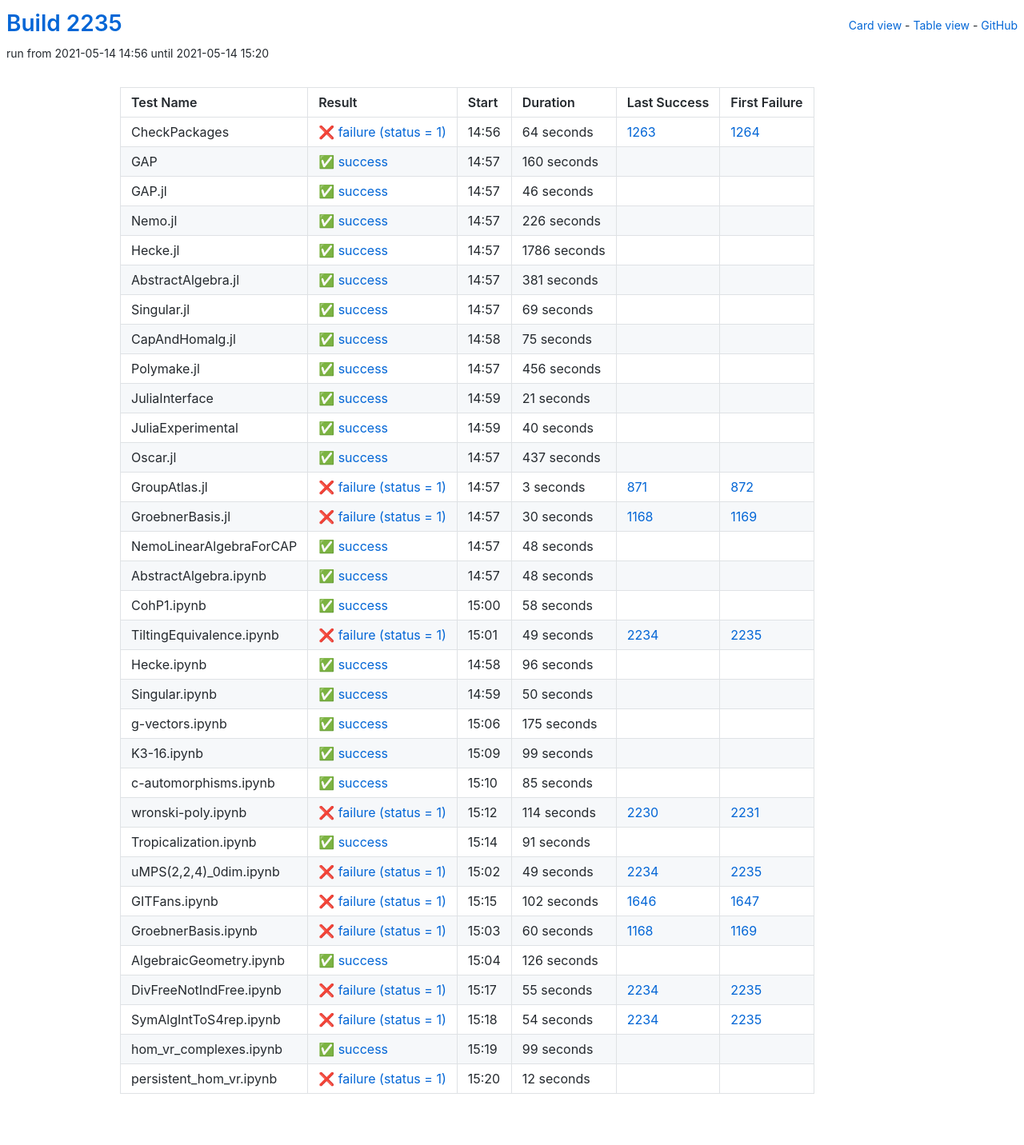
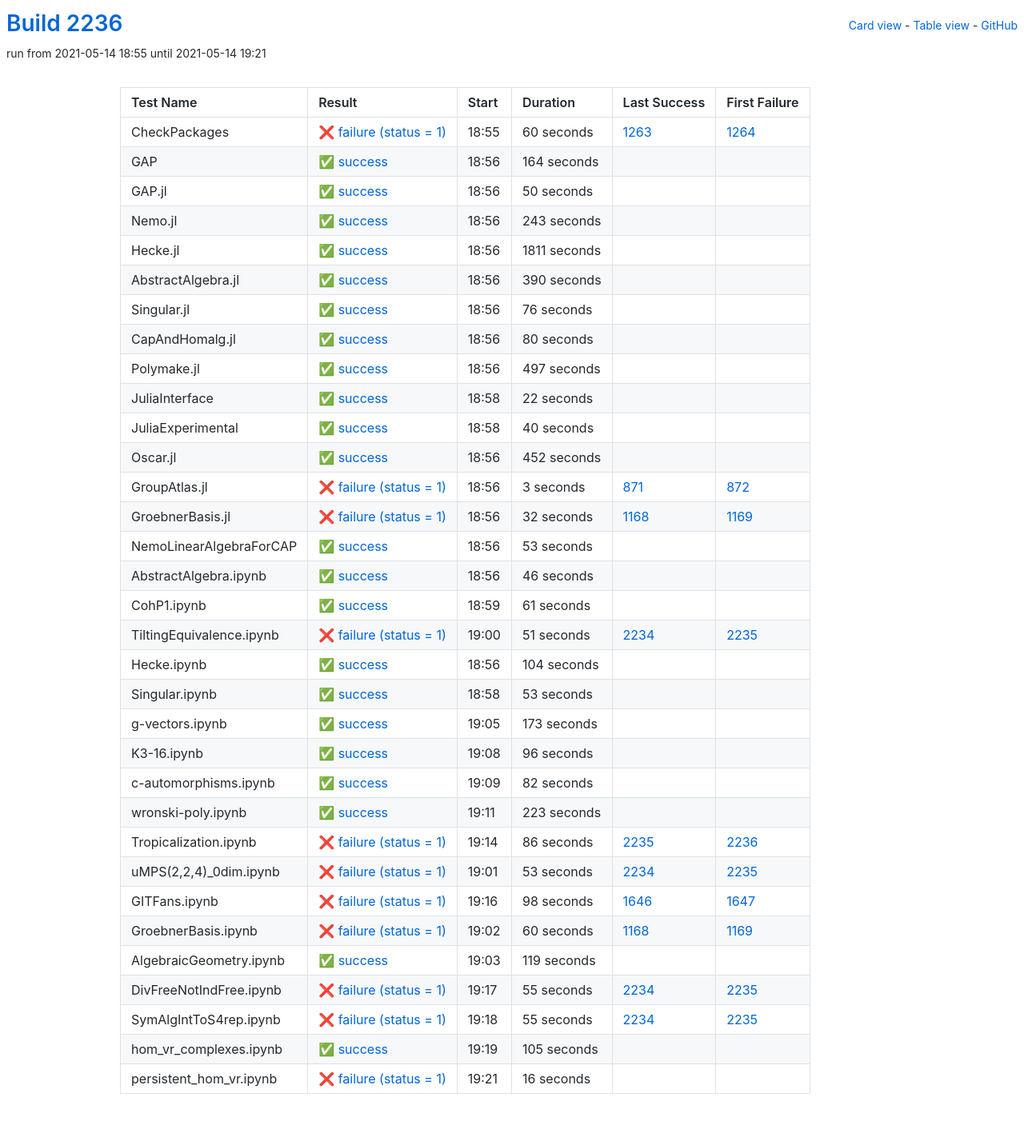
Before and after one commit to oscar-system/oscar-ci-status-stable, a Jekyll site: the page built from table.html, in a window 1280 px wide. Shown: the whole page at 80% size. Built offline with Jekyll 4.4.1, drawn with Linux system fonts in a browser that asks for light colours.

Commit message:
Build #2236

```diff
--- a/_data/ci.yml
+++ b/_data/ci.yml
@@ -1,6 +1,6 @@
 ---
-build: 2235
-build_url: https://oscarci.mathematik.uni-kl.de/job/oscar-stable/2235/
+build: 2236
+build_url: https://oscarci.mathematik.uni-kl.de/job/oscar-stable/2236/
 job: oscar-stable
 organization: oscar-system
 repo: oscar-ci-status-stable
@@ -8,128 +8,128 @@ repourl: https://github.com/oscar-system/oscar-ci-status-stable
 tests:
 - name: CheckPackages
   id: checkpackages
-  log: https://oscarci.mathematik.uni-kl.de/job/oscar-stable/2235/artifact/logs/build-2235/CheckPackages.log
-  start: 2021-05-14 14:56
+  log: https://oscarci.mathematik.uni-kl.de/job/oscar-stable/2236/artifact/logs/build-2236/CheckPackages.log
+  start: 2021-05-14 18:55
   success: false
   exitcode: 1
   status: failure
-  duration: 64
+  duration: 60
   last_success: 1263
   last_success_url: https://oscarci.mathematik.uni-kl.de/job/oscar-stable/1263/
   first_failure: 1264
   first_failure_url: https://oscarci.mathematik.uni-kl.de/job/oscar-stable/1264/
 - name: GAP
   id: gap
-  log: https://oscarci.mathematik.uni-kl.de/job/oscar-stable/2235/artifact/logs/build-2235/GAP.log
-  start: 2021-05-14 14:57
+  log: https://oscarci.mathematik.uni-kl.de/job/oscar-stable/2236/artifact/logs/build-2236/GAP.log
+  start: 2021-05-14 18:56
   success: true
   exitcode: 0
   status: success
-  duration: 160
+  duration: 164
   last_success: false
   last_success_url:
   first_failure: false
   first_failure_url:
 - name: GAP.jl
   id: gap-jl
-  log: https://oscarci.mathematik.uni-kl.de/job/oscar-stable/2235/artifact/logs/build-2235/GAP.jl.log
-  start: 2021-05-14 14:57
+  log: https://oscarci.mathematik.uni-kl.de/job/oscar-stable/2236/artifact/logs/build-2236/GAP.jl.log
+  start: 2021-05-14 18:56
   success: true
   exitcode: 0
   status: success
-  duration: 46
+  duration: 50
   last_success: false
   last_success_url:
   first_failure: false
   first_failure_url:
 - name: Nemo.jl
   id: nemo-jl
-  log: https://oscarci.mathematik.uni-kl.de/job/oscar-stable/2235/artifact/logs/build-2235/Nemo.jl.log
-  start: 2021-05-14 14:57
+  log: https://oscarci.mathematik.uni-kl.de/job/oscar-stable/2236/artifact/logs/build-2236/Nemo.jl.log
+  start: 2021-05-14 18:56
   success: true
   exitcode: 0
   status: success
-  duration: 226
+  duration: 243
   last_success: false
   last_success_url:
   first_failure: false
   first_failure_url:
 - name: Hecke.jl
   id: hecke-jl
-  log: https://oscarci.mathematik.uni-kl.de/job/oscar-stable/2235/artifact/logs/build-2235/Hecke.jl.log
-  start: 2021-05-14 14:57
+  log: https://oscarci.mathematik.uni-kl.de/job/oscar-stable/2236/artifact/logs/build-2236/Hecke.jl.log
+  start: 2021-05-14 18:56
   success: true
   exitcode: 0
   status: success
-  duration: 1786
+  duration: 1811
   last_success: false
   last_success_url:
   first_failure: false
   first_failure_url:
 - name: AbstractAlgebra.jl
   id: abstractalgebra-jl
-  log: https://oscarci.mathematik.uni-kl.de/job/oscar-stable/2235/artifact/logs/build-2235/AbstractAlgebra.jl.log
-  start: 2021-05-14 14:57
+  log: https://oscarci.mathematik.uni-kl.de/job/oscar-stable/2236/artifact/logs/build-2236/AbstractAlgebra.jl.log
+  start: 2021-05-14 18:56
   success: true
   exitcode: 0
   status: success
-  duration: 381
+  duration: 390
   last_success: false
   last_success_url:
   first_failure: false
   first_failure_url:
 - name: Singular.jl
   id: singular-jl
-  log: https://oscarci.mathematik.uni-kl.de/job/oscar-stable/2235/artifact/logs/build-2235/Singular.jl.log
-  start: 2021-05-14 14:57
+  log: https://oscarci.mathematik.uni-kl.de/job/oscar-stable/2236/artifact/logs/build-2236/Singular.jl.log
+  start: 2021-05-14 18:56
   success: true
   exitcode: 0
   status: success
-  duration: 69
+  duration: 76
   last_success: false
   last_success_url:
   first_failure: false
   first_failure_url:
 - name: CapAndHomalg.jl
   id: capandhomalg-jl
-  log: https://oscarci.mathematik.uni-kl.de/job/oscar-stable/2235/artifact/logs/build-2235/CapAndHomalg.jl.log
-  start: 2021-05-14 14:58
+  log: https://oscarci.mathematik.uni-kl.de/job/oscar-stable/2236/artifact/logs/build-2236/CapAndHomalg.jl.log
+  start: 2021-05-14 18:56
   success: true
   exitcode: 0
   status: success
-  duration: 75
+  duration: 80
   last_success: false
   last_success_url:
   first_failure: false
   first_failure_url:
 - name: Polymake.jl
   id: polymake-jl
-  log: https://oscarci.mathematik.uni-kl.de/job/oscar-stable/2235/artifact/logs/build-2235/Polymake.jl.log
-  start: 2021-05-14 14:57
+  log: https://oscarci.mathematik.uni-kl.de/job/oscar-stable/2236/artifact/logs/build-2236/Polymake.jl.log
+  start: 2021-05-14 18:56
   success: true
   exitcode: 0
   status: success
-  duration: 456
+  duration: 497
   last_success: false
   last_success_url:
   first_failure: false
   first_failure_url:
 - name: JuliaInterface
   id: juliainterface
-  log: https://oscarci.mathematik.uni-kl.de/job/oscar-stable/2235/artifact/logs/build-2235/JuliaInterface.log
-  start: 2021-05-14 14:59
+  log: https://oscarci.mathematik.uni-kl.de/job/oscar-stable/2236/artifact/logs/build-2236/JuliaInterface.log
+  start: 2021-05-14 18:58
   success: true
   exitcode: 0
   status: success
-  duration: 21
+  duration: 22
   last_success: false
   last_success_url:
   first_failure: false
   first_failure_url:
 - name: JuliaExperimental
   id: juliaexperimental
-  log: https://oscarci.mathematik.uni-kl.de/job/oscar-stable/2235/artifact/logs/build-2235/JuliaExperimental.log
-  start: 2021-05-14 14:59
+  log: https://oscarci.mathematik.uni-kl.de/job/oscar-stable/2236/artifact/logs/build-2236/JuliaExperimental.log
+  start: 2021-05-14 18:58
   success: true
   exitcode: 0
   status: success
@@ -140,20 +140,20 @@ tests:
   first_failure_url:
 - name: Oscar.jl
   id: oscar-jl
-  log: https://oscarci.mathematik.uni-kl.de/job/oscar-stable/2235/artifact/logs/build-2235/Oscar.jl.log
-  start: 2021-05-14 14:57
+  log: https://oscarci.mathematik.uni-kl.de/job/oscar-stable/2236/artifact/logs/build-2236/Oscar.jl.log
+  start: 2021-05-14 18:56
   success: true
   exitcode: 0
   status: success
-  duration: 437
+  duration: 452
   last_success: false
   last_success_url:
   first_failure: false
   first_failure_url:
 - name: GroupAtlas.jl
   id: groupatlas-jl
-  log: https://oscarci.mathematik.uni-kl.de/job/oscar-stable/2235/artifact/logs/build-2235/GroupAtlas.jl.log
-  start: 2021-05-14 14:57
+  log: https://oscarci.mathematik.uni-kl.de/job/oscar-stable/2236/artifact/logs/build-2236/GroupAtlas.jl.log
+  start: 2021-05-14 18:56
   success: false
   exitcode: 1
   status: failure
@@ -164,68 +164,104 @@ tests:
   first_failure_url: https://oscarci.mathematik.uni-kl.de/job/oscar-stable/872/
 - name: GroebnerBasis.jl
   id: groebnerbasis-jl
-  log: https://oscarci.mathematik.uni-kl.de/job/oscar-stable/2235/artifact/logs/build-2235/GroebnerBasis.jl.log
-  start: 2021-05-14 14:57
+  log: https://oscarci.mathematik.uni-kl.de/job/oscar-stable/2236/artifact/logs/build-2236/GroebnerBasis.jl.log
+  start: 2021-05-14 18:56
   success: false
   exitcode: 1
   status: failure
-  duration: 30
+  duration: 32
   last_success: 1168
   last_success_url: https://oscarci.mathematik.uni-kl.de/job/oscar-stable/1168/
   first_failure: 1169
   first_failure_url: https://oscarci.mathematik.uni-kl.de/job/oscar-stable/1169/
 - name: NemoLinearAlgebraForCAP
   id: nemolinearalgebraforcap
-  log: https://oscarci.mathematik.uni-kl.de/job/oscar-stable/2235/artifact/logs/build-2235/NemoLinearAlgebraForCAP.log
-  start: 2021-05-14 14:57
+  log: https://oscarci.mathematik.uni-kl.de/job/oscar-stable/2236/artifact/logs/build-2236/NemoLinearAlgebraForCAP.log
+  start: 2021-05-14 18:56
   success: true
   exitcode: 0
   status: success
-  duration: 48
+  duration: 53
   last_success: false
   last_success_url:
   first_failure: false
   first_failure_url:
 - name: AbstractAlgebra.ipynb
   id: abstractalgebra-ipynb
-  log: https://oscarci.mathematik.uni-kl.de/job/oscar-stable/2235/artifact/logs/build-2235/AbstractAlgebra.ipynb.log
-  start: 2021-05-14 14:57
+  log: https://oscarci.mathematik.uni-kl.de/job/oscar-stable/2236/artifact/logs/build-2236/AbstractAlgebra.ipynb.log
+  start: 2021-05-14 18:56
   success: true
   exitcode: 0
   status: success
-  duration: 48
+  duration: 46
   last_success: false
   last_success_url:
   first_failure: false
   first_failure_url:
 - name: CohP1.ipynb
   id: cohp1-ipynb
-  log: https://oscarci.mathematik.uni-kl.de/job/oscar-stable/2235/artifact/logs/build-2235/CohP1.ipynb.log
-  start: 2021-05-14 15:00
+  log: https://oscarci.mathematik.uni-kl.de/job/oscar-stable/2236/artifact/logs/build-2236/CohP1.ipynb.log
+  start: 2021-05-14 18:59
   success: true
   exitcode: 0
   status: success
-  duration: 58
+  duration: 61
   last_success: false
   last_success_url:
   first_failure: false
   first_failure_url:
 - name: TiltingEquivalence.ipynb
   id: tiltingequivalence-ipynb
-  log: https://oscarci.mathematik.uni-kl.de/job/oscar-stable/2235/artifact/logs/build-2235/TiltingEquivalence.ipynb.log
-  start: 2021-05-14 15:01
+  log: https://oscarci.mathematik.uni-kl.de/job/oscar-stable/2236/artifact/logs/build-2236/TiltingEquivalence.ipynb.log
+  start: 2021-05-14 19:00
   success: false
   exitcode: 1
   status: failure
-  duration: 49
+  duration: 51
   last_success: 2234
   last_success_url: https://oscarci.mathematik.uni-kl.de/job/oscar-stable/2234/
   first_failure: 2235
   first_failure_url: https://oscarci.mathematik.uni-kl.de/job/oscar-stable/2235/
 - name: Hecke.ipynb
   id: hecke-ipynb
-  log: https://oscarci.mathematik.uni-kl.de/job/oscar-stable/2235/artifact/logs/build-2235/Hecke.ipynb.log
-  start: 2021-05-14 14:58
+  log: https://oscarci.mathematik.uni-kl.de/job/oscar-stable/2236/artifact/logs/build-2236/Hecke.ipynb.log
+  start: 2021-05-14 18:56
+  success: true
+  exitcode: 0
+  status: success
+  duration: 104
+  last_success: false
+  last_success_url:
+  first_failure: false
+  first_failure_url:
+- name: Singular.ipynb
+  id: singular-ipynb
+  log: https://oscarci.mathematik.uni-kl.de/job/oscar-stable/2236/artifact/logs/build-2236/Singular.ipynb.log
+  start: 2021-05-14 18:58
+  success: true
+  exitcode: 0
+  status: success
+  duration: 53
+  last_success: false
+  last_success_url:
+  first_failure: false
+  first_failure_url:
+- name: g-vectors.ipynb
+  id: g-vectors-ipynb
+  log: https://oscarci.mathematik.uni-kl.de/job/oscar-stable/2236/artifact/logs/build-2236/g-vectors.ipynb.log
+  start: 2021-05-14 19:05
+  success: true
+  exitcode: 0
+  status: success
+  duration: 173
+  last_success: false
+  last_success_url:
+  first_failure: false
+  first_failure_url:
+- name: K3-16.ipynb
+  id: k3-16-ipynb
+  log: https://oscarci.mathematik.uni-kl.de/job/oscar-stable/2236/artifact/logs/build-2236/K3-16.ipynb.log
+  start: 2021-05-14 19:08
   success: true
   exitcode: 0
   status: success
@@ -234,106 +270,70 @@ tests:
   last_success_url:
   first_failure: false
   first_failure_url:
-- name: Singular.ipynb
-  id: singular-ipynb
-  log: https://oscarci.mathematik.uni-kl.de/job/oscar-stable/2235/artifact/logs/build-2235/Singular.ipynb.log
-  start: 2021-05-14 14:59
+- name: c-automorphisms.ipynb
+  id: c-automorphisms-ipynb
+  log: https://oscarci.mathematik.uni-kl.de/job/oscar-stable/2236/artifact/logs/build-2236/c-automorphisms.ipynb.log
+  start: 2021-05-14 19:09
   success: true
   exitcode: 0
   status: success
-  duration: 50
-  last_success: false
-  last_success_url:
-  first_failure: false
-  first_failure_url:
-- name: g-vectors.ipynb
-  id: g-vectors-ipynb
-  log: https://oscarci.mathematik.uni-kl.de/job/oscar-stable/2235/artifact/logs/build-2235/g-vectors.ipynb.log
-  start: 2021-05-14 15:06
-  success: true
-  exitcode: 0
-  status: success
-  duration: 175
-  last_success: false
-  last_success_url:
-  first_failure: false
-  first_failure_url:
-- name: K3-16.ipynb
-  id: k3-16-ipynb
-  log: https://oscarci.mathematik.uni-kl.de/job/oscar-stable/2235/artifact/logs/build-2235/K3-16.ipynb.log
-  start: 2021-05-14 15:09
-  success: true
-  exitcode: 0
-  status: success
-  duration: 99
-  last_success: false
-  last_success_url:
-  first_failure: false
-  first_failure_url:
-- name: c-automorphisms.ipynb
-  id: c-automorphisms-ipynb
-  log: https://oscarci.mathematik.uni-kl.de/job/oscar-stable/2235/artifact/logs/build-2235/c-automorphisms.ipynb.log
-  start: 2021-05-14 15:10
-  success: true
-  exitcode: 0
-  status: success
-  duration: 85
+  duration: 82
   last_success: false
   last_success_url:
   first_failure: false
   first_failure_url:
 - name: wronski-poly.ipynb
   id: wronski-poly-ipynb
-  log: https://oscarci.mathematik.uni-kl.de/job/oscar-stable/2235/artifact/logs/build-2235/wronski-poly.ipynb.log
-  start: 2021-05-14 15:12
-  success: false
-  exitcode: 1
-  status: failure
-  duration: 114
-  last_success: 2230
-  last_success_url: https://oscarci.mathematik.uni-kl.de/job/oscar-stable/2230/
-  first_failure: 2231
-  first_failure_url: https://oscarci.mathematik.uni-kl.de/job/oscar-stable/2231/
-- name: Tropicalization.ipynb
-  id: tropicalization-ipynb
-  log: https://oscarci.mathematik.uni-kl.de/job/oscar-stable/2235/artifact/logs/build-2235/Tropicalization.ipynb.log
-  start: 2021-05-14 15:14
+  log: https://oscarci.mathematik.uni-kl.de/job/oscar-stable/2236/artifact/logs/build-2236/wronski-poly.ipynb.log
+  start: 2021-05-14 19:11
   success: true
   exitcode: 0
   status: success
-  duration: 91
+  duration: 223
   last_success: false
   last_success_url:
   first_failure: false
   first_failure_url:
-- name: uMPS(2,2,4)_0dim.ipynb
-  id: umps-2-2-4-0dim-ipynb
-  log: https://oscarci.mathematik.uni-kl.de/job/oscar-stable/2235/artifact/logs/build-2235/uMPS-2-2-4-_0dim.ipynb.log
-  start: 2021-05-14 15:02
+- name: Tropicalization.ipynb
+  id: tropicalization-ipynb
+  log: https://oscarci.mathematik.uni-kl.de/job/oscar-stable/2236/artifact/logs/build-2236/Tropicalization.ipynb.log
+  start: 2021-05-14 19:14
   success: false
   exitcode: 1
   status: failure
-  duration: 49
+  duration: 86
+  last_success: 2235
+  last_success_url: https://oscarci.mathematik.uni-kl.de/job/oscar-stable/2235/
+  first_failure: 2236
+  first_failure_url: https://oscarci.mathematik.uni-kl.de/job/oscar-stable/2236/
+- name: uMPS(2,2,4)_0dim.ipynb
+  id: umps-2-2-4-0dim-ipynb
+  log: https://oscarci.mathematik.uni-kl.de/job/oscar-stable/2236/artifact/logs/build-2236/uMPS-2-2-4-_0dim.ipynb.log
+  start: 2021-05-14 19:01
+  success: false
+  exitcode: 1
+  status: failure
+  duration: 53
   last_success: 2234
   last_success_url: https://oscarci.mathematik.uni-kl.de/job/oscar-stable/2234/
   first_failure: 2235
   first_failure_url: https://oscarci.mathematik.uni-kl.de/job/oscar-stable/2235/
 - name: GITFans.ipynb
   id: gitfans-ipynb
-  log: https://oscarci.mathematik.uni-kl.de/job/oscar-stable/2235/artifact/logs/build-2235/GITFans.ipynb.log
-  start: 2021-05-14 15:15
+  log: https://oscarci.mathematik.uni-kl.de/job/oscar-stable/2236/artifact/logs/build-2236/GITFans.ipynb.log
+  start: 2021-05-14 19:16
   success: false
   exitcode: 1
   status: failure
-  duration: 102
+  duration: 98
   last_success: 1646
   last_success_url: https://oscarci.mathematik.uni-kl.de/job/oscar-stable/1646/
   first_failure: 1647
   first_failure_url: https://oscarci.mathematik.uni-kl.de/job/oscar-stable/1647/
 - name: GroebnerBasis.ipynb
   id: groebnerbasis-ipynb
-  log: https://oscarci.mathematik.uni-kl.de/job/oscar-stable/2235/artifact/logs/build-2235/GroebnerBasis.ipynb.log
-  start: 2021-05-14 15:03
+  log: https://oscarci.mathematik.uni-kl.de/job/oscar-stable/2236/artifact/logs/build-2236/GroebnerBasis.ipynb.log
+  start: 2021-05-14 19:02
   success: false
   exitcode: 1
   status: failure
@@ -344,20 +344,20 @@ tests:
   first_failure_url: https://oscarci.mathematik.uni-kl.de/job/oscar-stable/1169/
 - name: AlgebraicGeometry.ipynb
   id: algebraicgeometry-ipynb
-  log: https://oscarci.mathematik.uni-kl.de/job/oscar-stable/2235/artifact/logs/build-2235/AlgebraicGeometry.ipynb.log
-  start: 2021-05-14 15:04
+  log: https://oscarci.mathematik.uni-kl.de/job/oscar-stable/2236/artifact/logs/build-2236/AlgebraicGeometry.ipynb.log
+  start: 2021-05-14 19:03
   success: true
   exitcode: 0
   status: success
-  duration: 126
+  duration: 119
   last_success: false
   last_success_url:
   first_failure: false
   first_failure_url:
 - name: DivFreeNotIndFree.ipynb
   id: divfreenotindfree-ipynb
-  log: https://oscarci.mathematik.uni-kl.de/job/oscar-stable/2235/artifact/logs/build-2235/DivFreeNotIndFree.ipynb.log
-  start: 2021-05-14 15:17
+  log: https://oscarci.mathematik.uni-kl.de/job/oscar-stable/2236/artifact/logs/build-2236/DivFreeNotIndFree.ipynb.log
+  start: 2021-05-14 19:17
   success: false
   exitcode: 1
   status: failure
@@ -368,36 +368,36 @@ tests:
   first_failure_url: https://oscarci.mathematik.uni-kl.de/job/oscar-stable/2235/
 - name: SymAlgIntToS4rep.ipynb
   id: symalginttos4rep-ipynb
-  log: https://oscarci.mathematik.uni-kl.de/job/oscar-stable/2235/artifact/logs/build-2235/SymAlgIntToS4rep.ipynb.log
-  start: 2021-05-14 15:18
+  log: https://oscarci.mathematik.uni-kl.de/job/oscar-stable/2236/artifact/logs/build-2236/SymAlgIntToS4rep.ipynb.log
+  start: 2021-05-14 19:18
   success: false
   exitcode: 1
   status: failure
-  duration: 54
+  duration: 55
   last_success: 2234
   last_success_url: https://oscarci.mathematik.uni-kl.de/job/oscar-stable/2234/
   first_failure: 2235
   first_failure_url: https://oscarci.mathematik.uni-kl.de/job/oscar-stable/2235/
 - name: hom_vr_complexes.ipynb
   id: hom-vr-complexes-ipynb
-  log: https://oscarci.mathematik.uni-kl.de/job/oscar-stable/2235/artifact/logs/build-2235/hom_vr_complexes.ipynb.log
-  start: 2021-05-14 15:19
+  log: https://oscarci.mathematik.uni-kl.de/job/oscar-stable/2236/artifact/logs/build-2236/hom_vr_complexes.ipynb.log
+  start: 2021-05-14 19:19
   success: true
   exitcode: 0
   status: success
-  duration: 99
+  duration: 105
   last_success: false
   last_success_url:
   first_failure: false
   first_failure_url:
 - name: persistent_hom_vr.ipynb
   id: persistent-hom-vr-ipynb
-  log: https://oscarci.mathematik.uni-kl.de/job/oscar-stable/2235/artifact/logs/build-2235/persistent_hom_vr.ipynb.log
-  start: 2021-05-14 15:20
+  log: https://oscarci.mathematik.uni-kl.de/job/oscar-stable/2236/artifact/logs/build-2236/persistent_hom_vr.ipynb.log
+  start: 2021-05-14 19:21
   success: false
   exitcode: 1
   status: failure
-  duration: 12
+  duration: 16
   last_success: false
   last_success_url:
   first_failure: false
```
Also changed, not shown: README.md.
